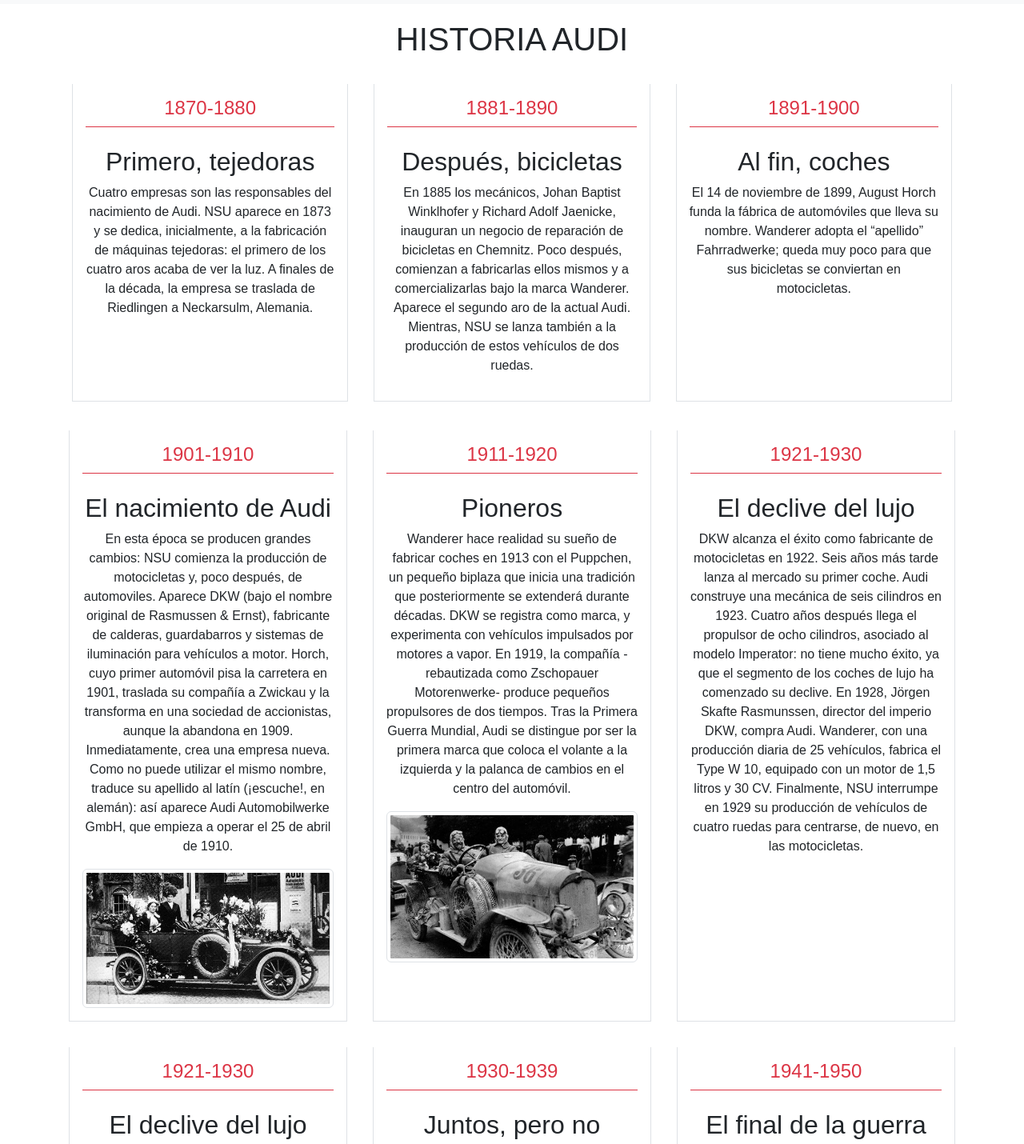
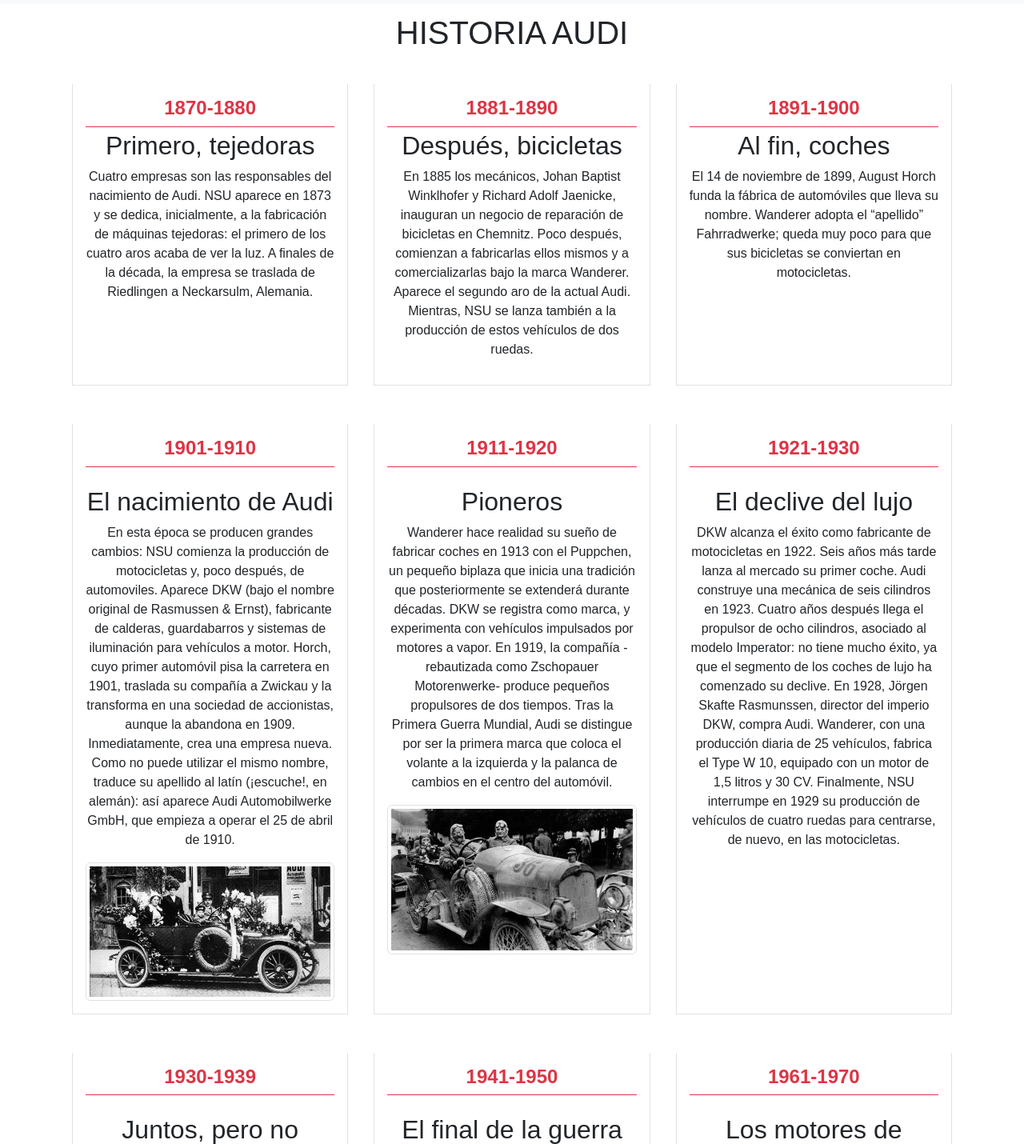
Before and after one commit to matiasjavier1985/entrega02.github.io, a plain HTML site: page historia.html in a window 1280 px wide. Shown: the part 133-1563 px from the top of the page at 80% size. Drawn offline with nearby package versions, Linux system fonts and the light colour scheme.

Commit message:
ENTREGA02-V-1.6
ENTREGA 02 CODERHOUSE JAVIER GUERRERO

```diff
--- a/historia.html
+++ b/historia.html
@@ -41,94 +41,101 @@
         </nav>
     </header>
     <main>
-        <section class="container text-center p-1 mt-3">
+        <section class="container text-center p-1 mt-2">
             <div data-aos="zoom-in"><h1>HISTORIA AUDI</h1></div>
         </section>
-        <section class="section__history">
+        <section class="container text-center p-1 mt-2">
             <div class="container text-center">
-                <div class="row border-top-0 p-1">
-                <div class="col border border-top-0 p-3 m-3">
-                    <div class="h4 pb-2 mb-4 text-danger border-bottom border-danger">
-                        1870-1880
+                <div class="row justify-content-center">
+                    <div class="col-xs col-md-6 m-md-0 col-lg m-lg-3 border border-top-0 p-3 m-3">
+                        <div class="h4 pb-2 mb-1 text-danger border-bottom border-danger">
+                            <div data-aos="fade-up"data-aos-duration="3000">
+                                <strong> 1870-1880</strong>
+                            </div>
                         </div>
                         <h2>Primero, tejedoras</h2>
                         <p>Cuatro empresas son las responsables del nacimiento de Audi. NSU aparece en 1873 y se dedica, inicialmente, a la fabricación de máquinas tejedoras: el primero de los cuatro aros acaba de ver la luz. A finales de la década, la empresa se traslada de Riedlingen a Neckarsulm, Alemania.</p>
                     </div>
-                    <div class="col border border-top-0 p-3 m-3">
-                        <div class="h4 pb-2 mb-4 text-danger border-bottom border-danger">
-                            1881-1890
+                    <div class="col-xs col-md-6 m-md-0 col-lg m-lg-3 border border-top-0 p-3 m-3">                        <div class="h4 pb-2 mb-1 text-danger border-bottom border-danger">
+                            <div data-aos="fade-up"data-aos-duration="3000">
+                                <strong>1881-1890</strong>
+                            </div>
                         </div>
                         <h2>Después, bicicletas</h2>
                         <p>En 1885 los mecánicos, Johan Baptist Winklhofer y Richard Adolf Jaenicke, inauguran un negocio de reparación de bicicletas en Chemnitz. Poco después, comienzan a fabricarlas ellos mismos y a comercializarlas bajo la marca Wanderer. Aparece el segundo aro de la actual Audi. Mientras, NSU se lanza también a la producción de estos vehículos de dos ruedas.</p>
                     </div>
-                    <div class="col border border-top-0 p-3 m-3">
-                    <div class="h4 pb-2 mb-4 text-danger border-bottom border-danger">
-                            1891-1900
+                    <div class="col-xs col-md-12 m-md-0 col-lg m-lg-3 border border-top-0 p-3 m-3">                        <div class="h4 pb-2 mb-1 text-danger border-bottom border-danger">
+                            <div data-aos="fade-up"data-aos-duration="3000">
+                                <strong>1891-1900</strong>
+                            </div>
                         </div>
                             <h2>Al fin, coches</h2>
                             <p>El 14 de noviembre de 1899, August Horch funda la fábrica de automóviles que lleva su nombre. Wanderer adopta el “apellido” Fahrradwerke; queda muy poco para que sus bicicletas se conviertan en motocicletas.</p>
                     </div>
                 </div>
             </div>
-            </div>
+        </section>
+        <section class="container text-center p-1 mt-2">
             <div class="container text-center">
                 <div class="row">
-                <div class="col border border-top-0 p-3 m-3">
-                    <div class="h4 pb-2 mb-4 text-danger border-bottom border-danger">
-                        1901-1910
+                    <div class="col-xs col-md-6 m-md-0 col-lg m-lg-3 border border-top-0 p-3 m-3">                        <div class="h4 pb-2 mb-4 text-danger border-bottom border-danger">
+                            <div data-aos="fade-up"data-aos-duration="3000">
+                            <strong>1901-1910</strong>
+                        </div>
                         </div>
                         <h2>El nacimiento de Audi</h2>
                         <p>En esta época se producen grandes cambios: NSU comienza la producción de motocicletas y, poco después, de automoviles. Aparece DKW (bajo el nombre original de Rasmussen & Ernst), fabricante de calderas, guardabarros y sistemas de iluminación para vehículos a motor. Horch, cuyo primer automóvil pisa la carretera en 1901, traslada su compañía a Zwickau y la transforma en una sociedad de accionistas, aunque la abandona en 1909. Inmediatamente, crea una empresa nueva. Como no puede utilizar el mismo nombre, traduce su apellido al latín (¡escuche!, en alemán): así aparece Audi Automobilwerke GmbH, que empieza a operar el 25 de abril de 1910.</p>
                         <img src="./assets/img/Audi_Typ_A_1910_med_ABESP_031109.jpg"  class="img-thumbnail" alt="">
                     </div>
-                <div class="col border border-top-0 p-3 m-3">
-                    <div class="h4 pb-2 mb-4 text-danger border-bottom border-danger">
-                    1911-1920
+                    <div class="col-xs col-md-6 m-md-0 col-lg m-lg-3 border border-top-0 p-3 m-3">                        <div class="h4 pb-2 mb-4 text-danger border-bottom border-danger">
+                            <div data-aos="fade-up"data-aos-duration="3000">
+                            <strong>1911-1920</strong>
+                            </div>
                         </div>
                         <h2>Pioneros</h2>
                         <p>Wanderer hace realidad su sueño de fabricar coches en 1913 con el Puppchen, un pequeño biplaza que inicia una tradición que posteriormente se extenderá durante décadas. DKW se registra como marca, y experimenta con vehículos impulsados por motores a vapor. En 1919, la compañía -rebautizada como Zschopauer Motorenwerke- produce pequeños propulsores de dos tiempos. Tras la Primera Guerra Mundial, Audi se distingue por ser la primera marca que coloca el volante a la izquierda y la palanca de cambios en el centro del automóvil.</p>
                         <img src="./assets/img/Audi_Typ_C_Alpensieger_1914_b_med.jpg" class="img-thumbnail" alt="">
                     </div>
-                <div class="col border border-top-0 p-3 m-3">
-                    <div class="h4 pb-2 mb-4 text-danger border-bottom border-danger">
-                    1921-1930
+                    <div class="col-xs col-md-12 m-md-0 col-lg m-lg-3 border border-top-0 p-3 m-3">                        <div class="h4 pb-2 mb-4 text-danger border-bottom border-danger">
+                            <div data-aos="fade-up"data-aos-duration="3000">
+                            <strong>1921-1930</strong>
+                            </div>
                             </div>
                         <h2>El declive del lujo</h2>
                         <p>DKW alcanza el éxito como fabricante de motocicletas en 1922. Seis años más tarde lanza al mercado su primer coche. Audi construye una mecánica de seis cilindros en 1923. Cuatro años después llega el propulsor de ocho cilindros, asociado al modelo Imperator: no tiene mucho éxito, ya que el segmento de los coches de lujo ha comenzado su declive. En 1928, Jörgen Skafte Rasmunssen, director del imperio DKW, compra Audi. Wanderer, con una producción diaria de 25 vehículos, fabrica el Type W 10, equipado con un motor de 1,5 litros y 30 CV. Finalmente, NSU interrumpe en 1929 su producción de vehículos de cuatro ruedas para centrarse, de nuevo, en las motocicletas.</p>
                     </div>
                 </div>
             </div>
+        </section >
+        <section class="container text-center p-1 mt-2">
                 <div class="container text-center">
                     <div class="row">
-                    <div class="col border border-top-0 p-3 m-3">
+                        <div class="col-xs col-md-6 m-md-0 col-lg m-lg-3 border border-top-0 p-3 m-3">
                             <div class="h4 pb-2 mb-4 text-danger border-bottom border-danger">
-                            1921-1930
+                            <div data-aos="fade-up"data-aos-duration="3000">
+                            <strong>1930-1939</strong>
                             </div>
-                            <h2>El declive del lujo</h2>
-                            <p>DKW alcanza el éxito como fabricante de motocicletas en 1922. Seis años más tarde lanza al mercado su primer coche. Audi construye una mecánica de seis cilindros en 1923. Cuatro años después llega el propulsor de ocho cilindros, asociado al modelo Imperator: no tiene mucho éxito, ya que el segmento de los coches de lujo ha comenzado su declive. En 1928, Jörgen Skafte Rasmunssen, director del imperio DKW, compra Audi. Wanderer, con una producción diaria de 25 vehículos, fabrica el Type W 10, equipado con un motor de 1,5 litros y 30 CV. Finalmente, NSU interrumpe en 1929 su producción de vehículos de cuatro ruedas para centrarse, de nuevo, en las motocicletas.</p>
-                    </div>
-                    <div class="col border border-top-0 p-3 m-3">
-                        <div class="h4 pb-2 mb-4 text-danger border-bottom border-danger">
-                        1930-1939
                             </div>
                             <h2>Juntos, pero no revueltos</h2>
                             <p>El 29 de junio de 1932, Audiwerke, Horschwerke y Zschopauer Motorenwerke DKW se fusionan por iniciativa del State Bank de Sajonia: nace Auto Union AG. Además, se cierra un acuerdo de compra y arrendamiento con Wanderer para adquirir su división de coches. Auto Union se convierte en el segundo mayor fabricante de vehículos de Alemania (uno de cada cuatro automóviles registrados en el país en 1934 sale de sus factorías); su emblema, los cuatro aros entrelazados, simboliza la asociación indisoluble de las compañías fundadoras. Las empresas conservan su nombre y cada una se especializa en un segmento del mercado: DKW produce motocicletas y pequeños utilitarios, Wanderer construye coches de tamaño medio, Audi se queda con los vehículos de lujo medianos y Horch se encarga de los automóviles de alta gama. El Type 853 con motor de ocho cilindros en línea, considerado el Horch más bello jamás fabricado, aparece en 1935. Bernd Rosmeyer, piloto oficial de Auto Union, supera por primera vez en la historia los 400 km/h en una carretera pública: el acontecimiento tiene lugar durante la Semana de la Velocidad, del 25 al 29 de octubre de 1937.</p>
                             <img src="./assets/img/Autounion_Lasarte_1934_3_med.jpg" class="img-thumbnail" alt="">
                     </div>
-                    <div class="col border border-top-0 p-3 m-3">
+                    <div class="col-xs col-md-6 m-md-0 col-lg m-lg-3 border border-top-0 p-3 m-3">
                             <div class="h4 pb-2 mb-4 text-danger border-bottom border-danger">
-                        1941-1950
+                            <div data-aos="fade-up"data-aos-duration="3000">
+                            <strong>1941-1950</strong>
+                            </div>
                             </div>
                             <h2>El final de la guerra</h2>
                             <p>Termina la Segunda Guerra Mundial y Auto Union AG, que durante la contienda había recibido órdenes para atender las instrucciones oficiales (tuvo que dedicar su producción a las demandas militares), es expropiada por las fuerzas de ocupación soviéticas. Los altos ejecutivos de la compañía se mudan a Baviera: Ingolstadt acoge, el 3 de septiembre de 1949, la fundación de la nueva Auto Union GmbH. En 1950 comienza su actividad en Dusseldorf.</p>
                             <img src="./assets/img/AutoUnion_varios_ABESP_031109.jpg" class="img-thumbnail" alt="">
                     </div>
+                    <div class="col-xs col-md-12 m-md-0 col-lg m-lg-3 border border-top-0 p-3 m-3">
+                            <div class="h4 pb-2 mb-4 text-danger border-bottom border-danger">
+                            <div data-aos="fade-up"data-aos-duration="3000">
+                            <strong>1961-1970</strong>
                             </div>
                             </div>
-            <div class="container text-center">
-                <div class="row">
-                    <div class="col border-top-0 p-3 m-3">
-                        <div class="h4 pb-2 mb-4 text-danger border-bottom border-danger">1961-1970</div>
                             <h2>Los motores de cuatro tiempos… y Volkswagen</h2>
                             <p>Se producen los últimos DKW con motor de dos tiempos. Desde ese momento, los modelos con mecánica de cuatro tiempos se construyen bajo la marca Audi, nombre que adopta la empresa para su nueva etapa. NSU Motorenwerke AG presenta en el Salón del Automóvil de Alemania (1963) el Wankel Spider, el primer automóvil del mundo impulsado con un motor de pistón rotatorio fabricado en serie. En 1965 llega al mercado otro coche de Auto Union, que había trasladado la fabricación a Ingoldstatd en 1961: es el primer vehículo que la compañía crea en la posguerra con un propulsor de cuatro tiempos. El Grupo Volkswagen adquiere la corporación, que se fusiona con NSU en 1969; así nace Audi NSU Auto Union AG. Entre mayo de 1965 y julio de 1969 se ensamblan casi 348.000 unidades del mítico “Escarabajo”.</p>
                             <img src="./assets/img/Nachkriegs-Audi_1965_med.jpg" class="img-thumbnail" alt="">
@@ -171,7 +178,7 @@
         <section class="">
             <div class="container text-center text-md-start mt-5">
             <div class="row mt-3">
-            <div class="col-md-3 col-lg-4 col-xl-3 mx-auto mb-4">
+            <div class="col-md-3 col-xs col-md col-lg col-xl-3 mx-auto mb-4">
                 <h6 class="text-uppercase fw-bold mb-4">
                     AUDI
                 </h6>
```
Lines whose indentation alone changed are shown as unchanged.
